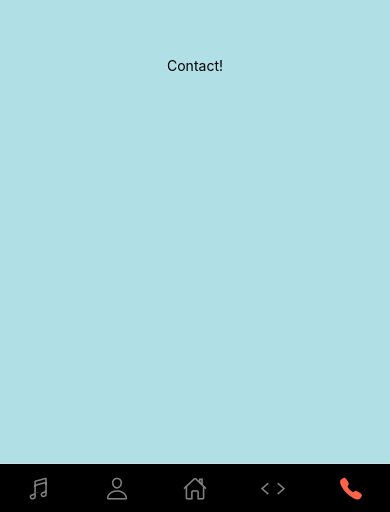
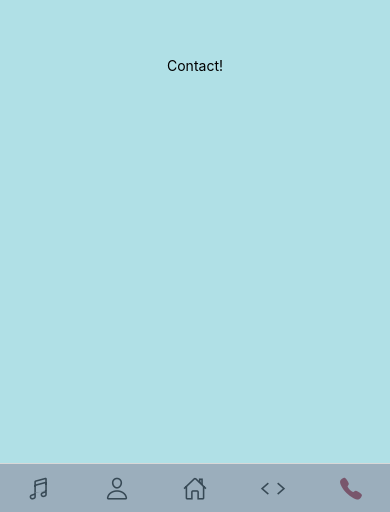
Before and after one commit to Naleeee/SelfApp, a React Native app: screen /Contact in a window 390 px wide. Shown: the part 332-844 px from the top of the page. Built offline with nearby package versions, Linux system fonts and the light colour scheme.

Commit message:
[MOD] main theme for smt more blue

```diff
--- a/App.js
+++ b/App.js
@@ -9,6 +9,8 @@ import ProfileScreen from './components/pages/Profile'
 import HomeScreen from './components/pages/Home'
 import ProjectScreen from './components/pages/Project'
 import ContactScreen from './components/pages/Contact'
+
+import theme from './helper/colorThemes.js';
 
 const Tab = createBottomTabNavigator();
 
@@ -36,9 +38,9 @@ export default function App() {
             // You can return any component that you like here!
             return <Icon name={iconName} size={size} color={color} />
           },
-          tabBarActiveTintColor: 'tomato',
-          tabBarInactiveTintColor: 'gray',
-              tabBarStyle: {backgroundColor: "black"},
+          tabBarActiveTintColor: theme.darkRed,
+          tabBarInactiveTintColor: theme.black,
+              tabBarStyle: {backgroundColor: theme.lightBlue},
           headerShown: false,
         })}
       >
--- a/components/pages/Home.js
+++ b/components/pages/Home.js
@@ -1,14 +1,13 @@
 import React, { useState } from "react";
 import { StyleSheet, Text, Image, TouchableOpacity, View } from "react-native";
 import theme from './../../helper/colorThemes.js';
-import Colors from './../../helper/colorThemes.js';
 
 export default function ContactScreen() {
   return (
     <View style={[styles.container, {
       flexDirection: "column"
     }]}>
-      <View style={{ flex: 3, backgroundColor: theme.darkGrey, flexDirection: "row"}}>
+      <View style={{ flex: 3, backgroundColor: theme.darkBlue, flexDirection: "row"}}>
         <View style={{ justifyContent: 'center', alignItems: 'flex-start', paddingTop: 40, flex: 1, flexDirection: "row"}}>
         </View>
         <View style={{ paddingTop: 50, flex: 2, justifyContent: 'center', alignItems: 'flex-end', flexDirection: "column"}}>
@@ -24,9 +23,16 @@ export default function ContactScreen() {
           />
         </View>
       </View>
-      <View style={{ flex: 7, justifyContent: 'center', alignItems: 'center', backgroundColor: theme.darkGrey}}>
-        <Text style={[styles.text, {}]}>Hello There!</Text>
-        <Text style={[styles.text, {}]}>My name is Nathan, i'm a french 19yo developer!</Text>
+      <View style={{ flex: 7, justifyContent: 'center', alignItems: 'center', backgroundColor: theme.darkBlue}}>
+        <Text style={[styles.text, {}]}>Hello There !</Text>
+        <Text style={[styles.text, {}]}></Text>
+        <Text style={[styles.text, {}]}>My name is <Text style={{fontWeight: 'bold'}}>Nathan</Text>, i'm a french 19yo developer !</Text>
+        <Text style={[styles.text, {}]}></Text>
+        <Text style={[styles.text, {}]}>On this app you will find a lot of informations about me on the <Text style={{fontWeight: 'bold'}}>profile</Text> page for exemple.</Text>
+        <Text style={[styles.text, {}]}></Text>
+        <Text style={[styles.text, {}]}>You can also discover some of the <Text style={{fontWeight: 'bold'}}>projects</Text> I did.</Text>
+        <Text style={[styles.text, {}]}></Text>
+        <Text style={[styles.text, {}]}>All my socials can be found on the <Text style={{fontWeight: 'bold'}}>contact</Text> page !</Text>
       </View>
     </View>
 
@@ -38,7 +44,8 @@ const styles = StyleSheet.create({
     flex: 1,
   },
   text: {
-    fontWeight: 'bold',
     color: 'white',
+    fontSize: 20,
+    textAlign: 'center',
   }
 });
--- a/helper/colorThemes.js
+++ b/helper/colorThemes.js
@@ -47,18 +47,11 @@ export const blueTheme = {
 };
 
 export const theme = {
-  darkGrey: '#3D404D',
-  lightGrey: '#6D707E',
-  black: '#E7EFFF',
-  yellow: '#D4A418',
+  darkBlue: '#3A657E',
+  lightBlue: '#9BAEBC',
+  darkRed: '#79566C',
+  lightRed: '#B9A6B2',
+  black: '#374955'
 }
 
-const Colors =
-{
-AQUA_GREEN: '#1A5276',
-RED: '#B03A2E',
-ORANGE: '#DC7633',
-PURPLE: '#8E44AD',
-GRAY: '#566573',
-}
 export default theme;
```
